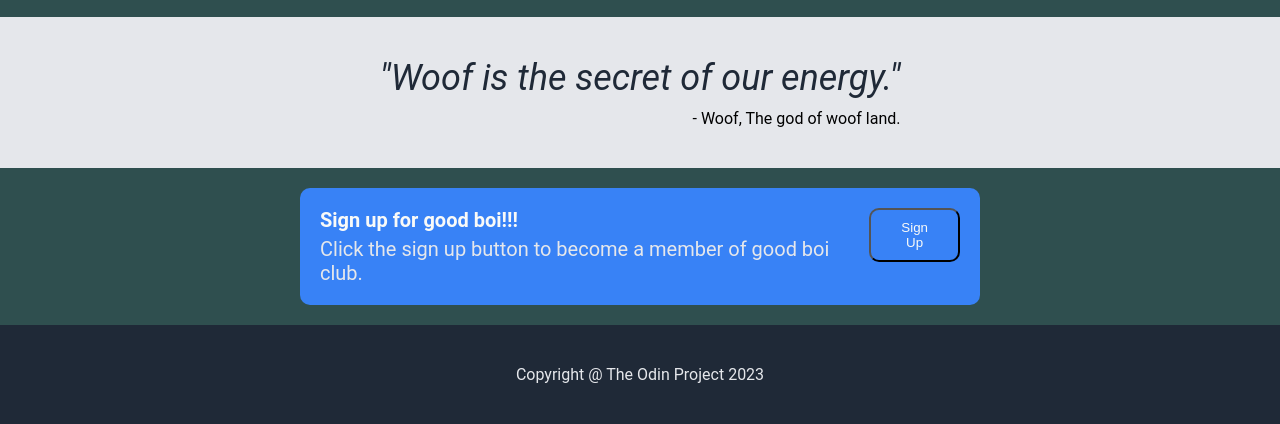
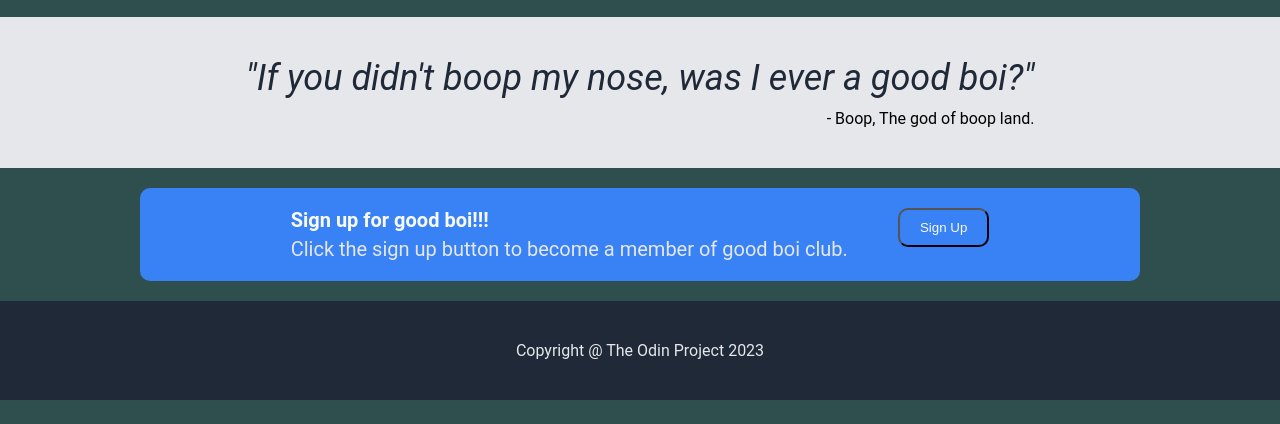
Before and after one commit to menvqeta/the-odin-project-landing-page, a plain HTML site: page index.html in a window 1280 px wide. Shown: the part 1177-1601 px from the top of the page. After the commit the page ends 1577 px from the top, so only its background shows below. Drawn offline with Linux system fonts and the light colour scheme.

Commit message:
Added touch up

```diff
--- a/index.html
+++ b/index.html
@@ -67,10 +67,10 @@
     <div class="quote-section">
         <div class="quote-container">
             <div class="quote-text">
-                "Woof is the secret of our energy."
+                "If you didn't boop my nose, was I ever a good boi?"
             </div>
             <div class="quote-author">
-                - Woof, The god of woof land.
+                - Boop, The god of boop land.
             </div>
         </div>
     </div>
@@ -87,9 +87,11 @@
                             Click the sign up button to become a member of good boi club.
                         </div>
                     </div>
-                    <button class="cta-button">
-                        Sign Up
-                    </button>
+                    <div class="cta-button-container">
+                        <button class="cta-button">
+                            Sign Up
+                        </button>
+                    </div>
                 </div>
             </div>
         </div>
--- a/style.css
+++ b/style.css
@@ -99,7 +99,7 @@ ul {
 
   .hero {
     display: flex;
-    justify-content: space-around;
+    justify-content: center;
     gap: 20px;
   }
 
@@ -190,8 +190,8 @@ ul {
     justify-content: center;
     align-items: center;
     padding: 20px;
-    width: 50%;
-    max-width: 50%;
+    width: 75%;
+    max-width: 75%;
     margin-right: 0px;
   }
 
@@ -205,8 +205,16 @@ ul {
   .cta-container {
     display: flex;
     flex-direction: row;
-    justify-content: space-between;
+    justify-content: space-around;
+    gap: 50px;
 
+  }
+
+  .cta-button-container {
+    display: flex;
+    flex-direction: row;
+    justify-content: center;
+    align-items: center;
   }
 
   .cta-text-section {
```
